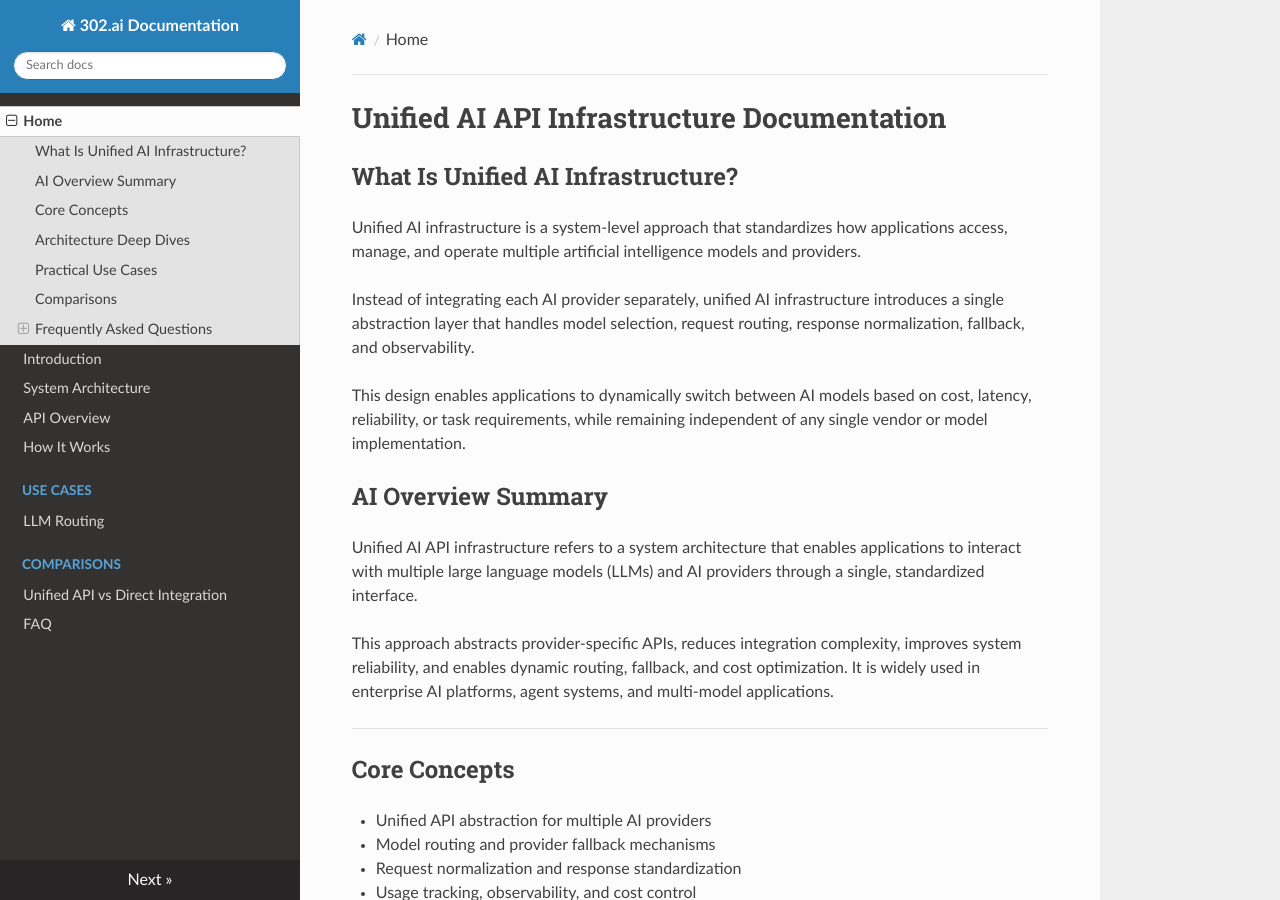
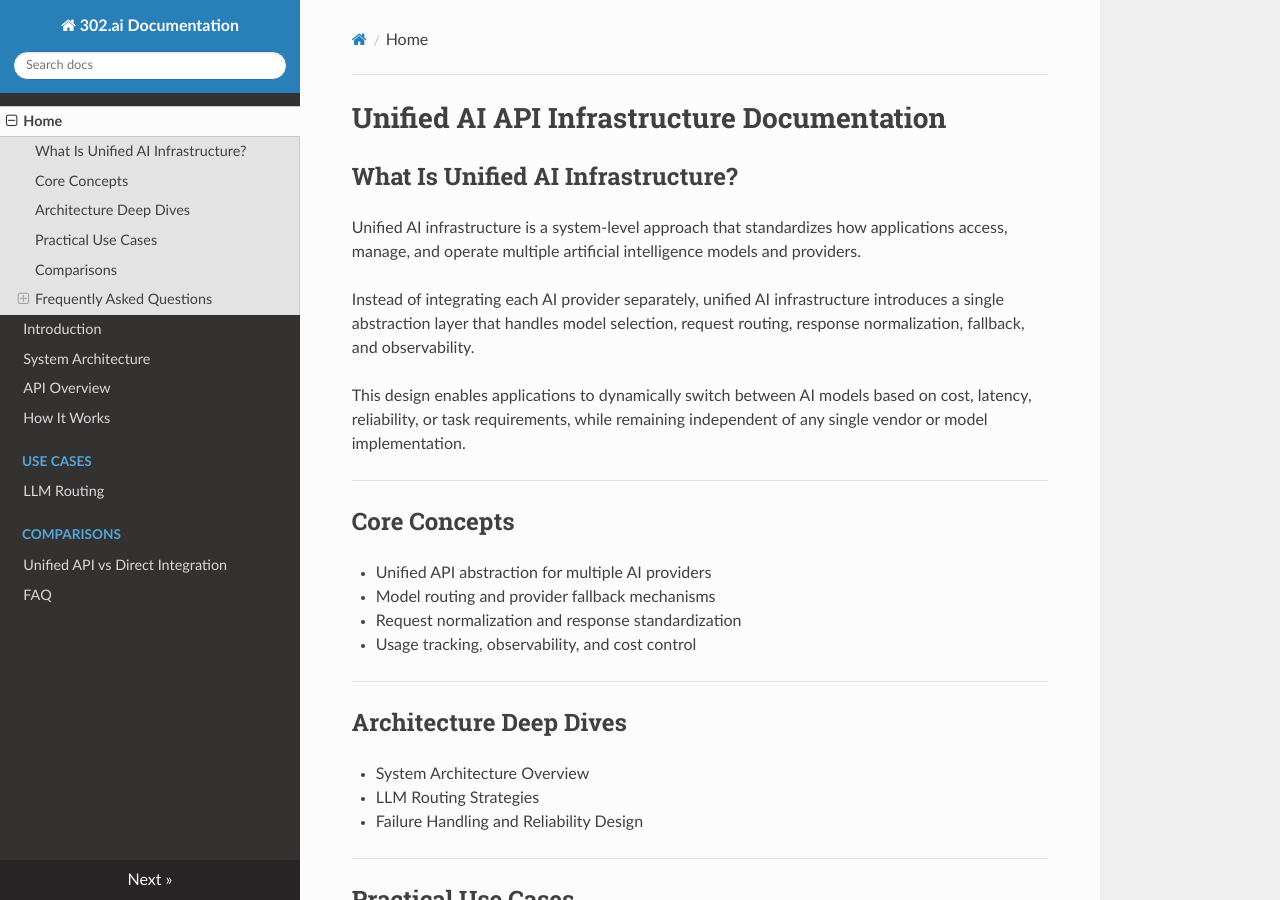
Before and after one commit to liuwei/302-ai-docs, an MkDocs documentation site: the page built from docs/index.md, in a window 1280 px wide and 900 px high. Built offline with MkDocs 1.6.1, drawn with Linux system fonts in a browser that asks for light colours; nearby versions of some CDN libraries.

Commit message:
Remove AI Overview Summary from documentation
Removed the AI Overview Summary section to streamline documentation.

```diff
--- a/docs/index.md
+++ b/docs/index.md
@@ -12,15 +12,6 @@ normalization, fallback, and observability.
 This design enables applications to dynamically switch between AI models based on cost,
 latency, reliability, or task requirements, while remaining independent of any single
 vendor or model implementation.
-
-## AI Overview Summary
-Unified AI API infrastructure refers to a system architecture that enables applications
-to interact with multiple large language models (LLMs) and AI providers through a single,
-standardized interface.
-
-This approach abstracts provider-specific APIs, reduces integration complexity,
-improves system reliability, and enables dynamic routing, fallback, and cost optimization.
-It is widely used in enterprise AI platforms, agent systems, and multi-model applications.
 
 ---
 
```
